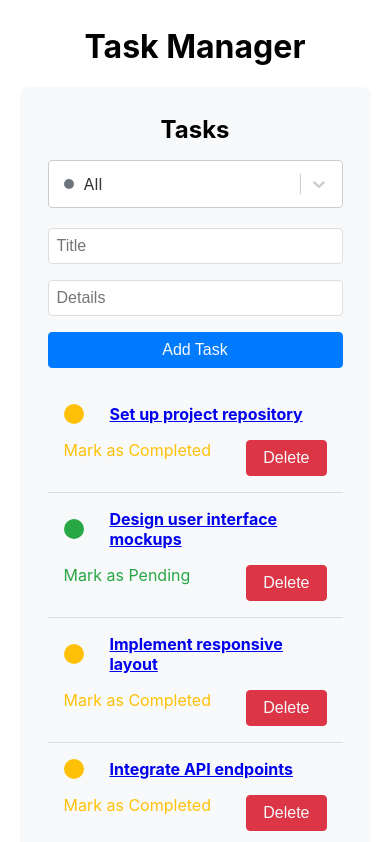
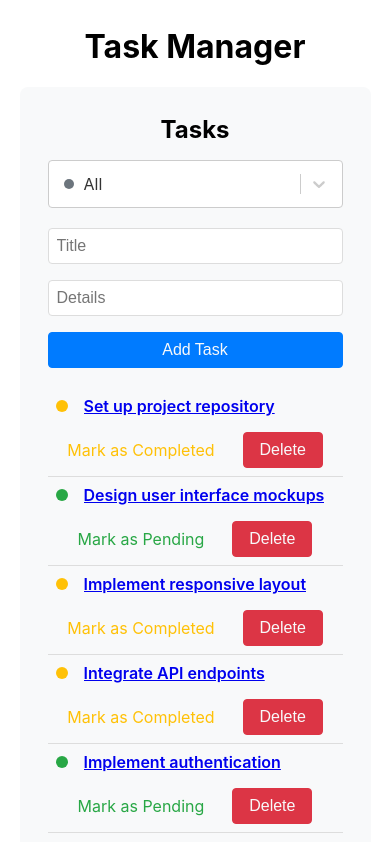
Before and after one commit to isaac-wahba/task-management-app, a React (Create React App) app: page / in a window 390 px wide. Shown: the top 842 px of the page. Built offline with nearby package versions, Linux system fonts and the light colour scheme.

Commit message:
enhance styles

```diff
--- a/src/assets/styles/variables.scss
+++ b/src/assets/styles/styles.scss
@@ -14,3 +14,12 @@ $light-gray: #ddd;
 $mid-gray: darken($light-gray, 10%);
 $app-background-color: #f8f9fa;
 $white: #fff;
+
+@mixin ellipsis-lines($lines) {
+  display: -webkit-box;
+  overflow: hidden;
+  text-overflow: ellipsis;
+  -webkit-line-clamp: $lines;
+  line-clamp: $lines;
+  -webkit-box-orient: vertical;
+}
--- a/src/components/Layouts/MainLayout/MainLayout.scss
+++ b/src/components/Layouts/MainLayout/MainLayout.scss
@@ -1,4 +1,4 @@
-@import "../../../assets/styles/variables.scss";
+@import "../../../assets/styles/styles.scss";
 .main-layout {
   max-width: 70%;
   margin: 0 auto;
--- a/src/components/atoms/Button/Button.scss
+++ b/src/components/atoms/Button/Button.scss
@@ -1,4 +1,4 @@
-@import "../../../assets/styles/variables.scss";
+@import "../../../assets/styles/styles.scss";
 
 .button {
   padding: 8px 16px;
--- a/src/components/atoms/ConfirmationModal/ConfirmationModal.scss
+++ b/src/components/atoms/ConfirmationModal/ConfirmationModal.scss
@@ -1,4 +1,4 @@
-@import "../../../assets/styles/variables.scss";
+@import "../../../assets/styles/styles.scss";
 
 .confirmation-modal {
   position: fixed;
--- a/src/components/atoms/DropDown/DropDown.scss
+++ b/src/components/atoms/DropDown/DropDown.scss
@@ -1,4 +1,4 @@
-@import "../../../assets/styles/variables.scss";
+@import "../../../assets/styles/styles.scss";
 .react-select__control {
   width: 100%;
   max-width: 100%;
--- a/src/components/atoms/Input/Input.scss
+++ b/src/components/atoms/Input/Input.scss
@@ -1,4 +1,4 @@
-@import "../../../assets/styles/variables.scss";
+@import "../../../assets/styles/styles.scss";
 .input {
   padding: 8px;
   border: 1px solid #ddd;
--- a/src/components/atoms/StatusIndicator/StatusIndicator.scss
+++ b/src/components/atoms/StatusIndicator/StatusIndicator.scss
@@ -1,10 +1,14 @@
-@import "../../../assets/styles/variables.scss";
+@import "../../../assets/styles/styles.scss";
 
 .status-indicator {
-  width: 20px;
-  height: 20px;
+  width: 1rem;
+  height: 1rem;
   border-radius: 50%;
-  margin-right: 10px;
+
+  @media (max-width: 768px) {
+    width: 0.75rem;
+    height: 0.75rem;
+  }
 }
 
 .completed {
--- a/src/components/atoms/StatusToggle/StatusToggle.scss
+++ b/src/components/atoms/StatusToggle/StatusToggle.scss
@@ -1,4 +1,4 @@
-@import "../../../assets/styles/variables.scss";
+@import "../../../assets/styles/styles.scss";
 .status-toggle {
   cursor: pointer;
   background-color: transparent;
--- a/src/components/atoms/TaskItem/TaskItem.scss
+++ b/src/components/atoms/TaskItem/TaskItem.scss
@@ -1,9 +1,11 @@
+@import "../../../assets/styles/styles.scss";
 .task-item {
   display: flex;
   align-items: center;
   justify-content: space-between;
-  padding: 10px;
+  padding: 0.5rem;
   border-bottom: 1px solid #ddd;
+  gap: 1rem;
 
   &:last-child {
     border-bottom: none;
@@ -13,21 +15,24 @@
     display: flex;
     align-items: center;
     gap: 0.5rem;
+    flex: 2;
     .indicator {
       margin-right: 0.5rem;
     }
     .title {
-      font-weight: bold;
+      font-weight: 600;
+      @include ellipsis-lines(1);
     }
   }
 
   .task-actions {
     display: flex;
     align-items: center;
+    justify-content: space-between;
     gap: 10px;
+    flex: 1;
   }
   @media (max-width: 992px) {
-    padding: 20px;
     flex-direction: column;
     align-items: flex-start;
     gap: 1rem;
@@ -36,24 +41,16 @@
       width: 100%;
       justify-content: end;
     }
-
-    .title-status-container {
-      width: 50%;
-    }
   }
 
   @media (max-width: 576px) {
-    padding: 1rem;
     gap: 1rem;
 
     .task-actions {
       width: 100%;
-      justify-content: space-between;
-      align-items: stretch;
-    }
-
-    .title-status-container {
-      width: 100%;
+      justify-content: center;
+      align-items: center;
+      gap: 10%;
     }
   }
 }
--- a/src/components/organisms/Filter/Filter.scss
+++ b/src/components/organisms/Filter/Filter.scss
@@ -3,7 +3,7 @@
   max-width: 30%;
 
   @media (max-width: 992px) {
-    width: 50%;
+    width: 35%;
     max-width: 50%;
   }
   @media (max-width: 576px) {
--- a/src/components/organisms/TaskForm/TaskForm.scss
+++ b/src/components/organisms/TaskForm/TaskForm.scss
@@ -1,4 +1,4 @@
-@import "../../../assets/styles/variables.scss";
+@import "../../../assets/styles/styles.scss";
 .task-form {
   margin-bottom: 5px;
   display: flex;
--- a/src/components/templates/TaskView/TaskView.scss
+++ b/src/components/templates/TaskView/TaskView.scss
@@ -1,4 +1,4 @@
-@import "../../../assets/styles/variables.scss";
+@import "../../../assets/styles/styles.scss";
 .task-view {
   max-width: 600px;
   margin: 0 auto;
```
